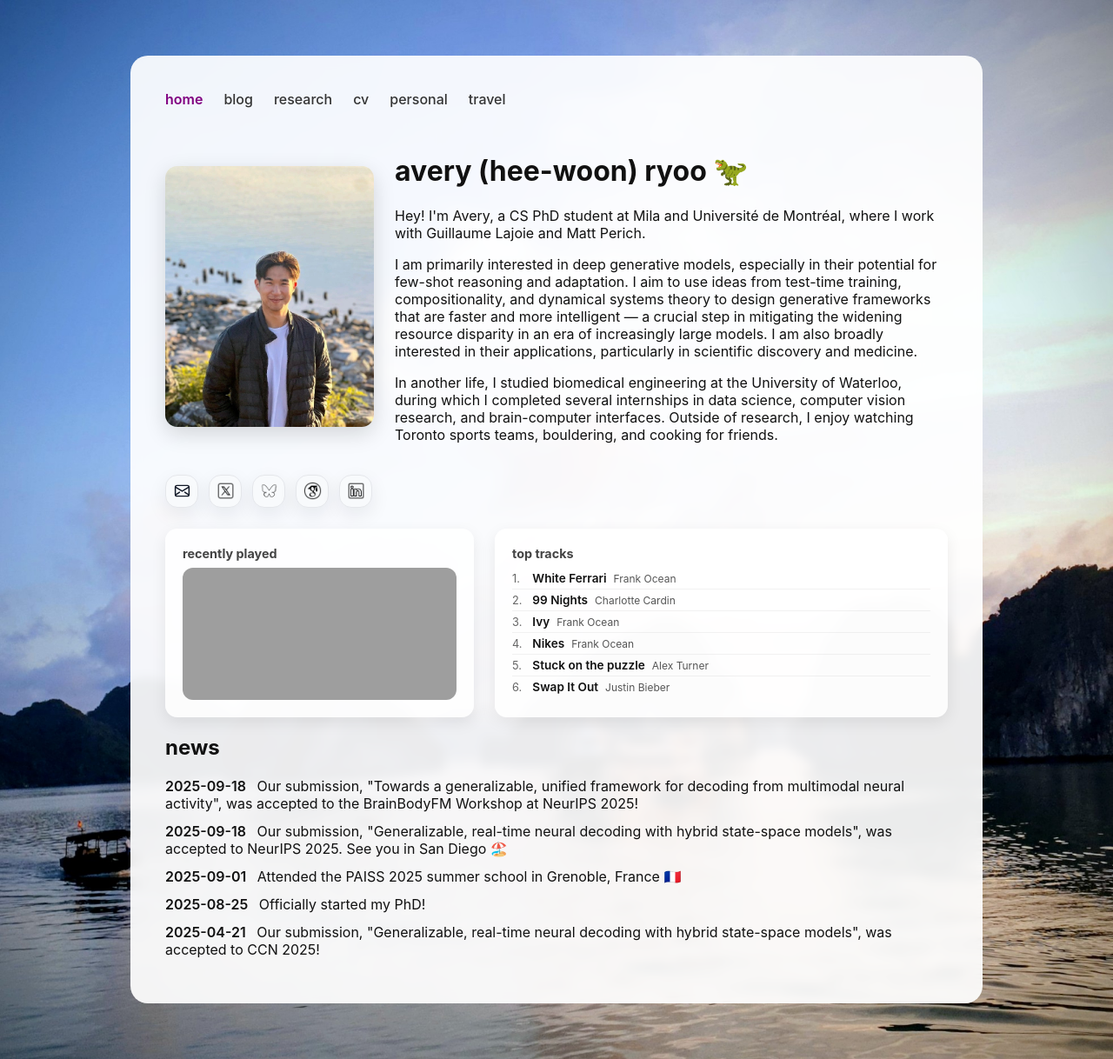
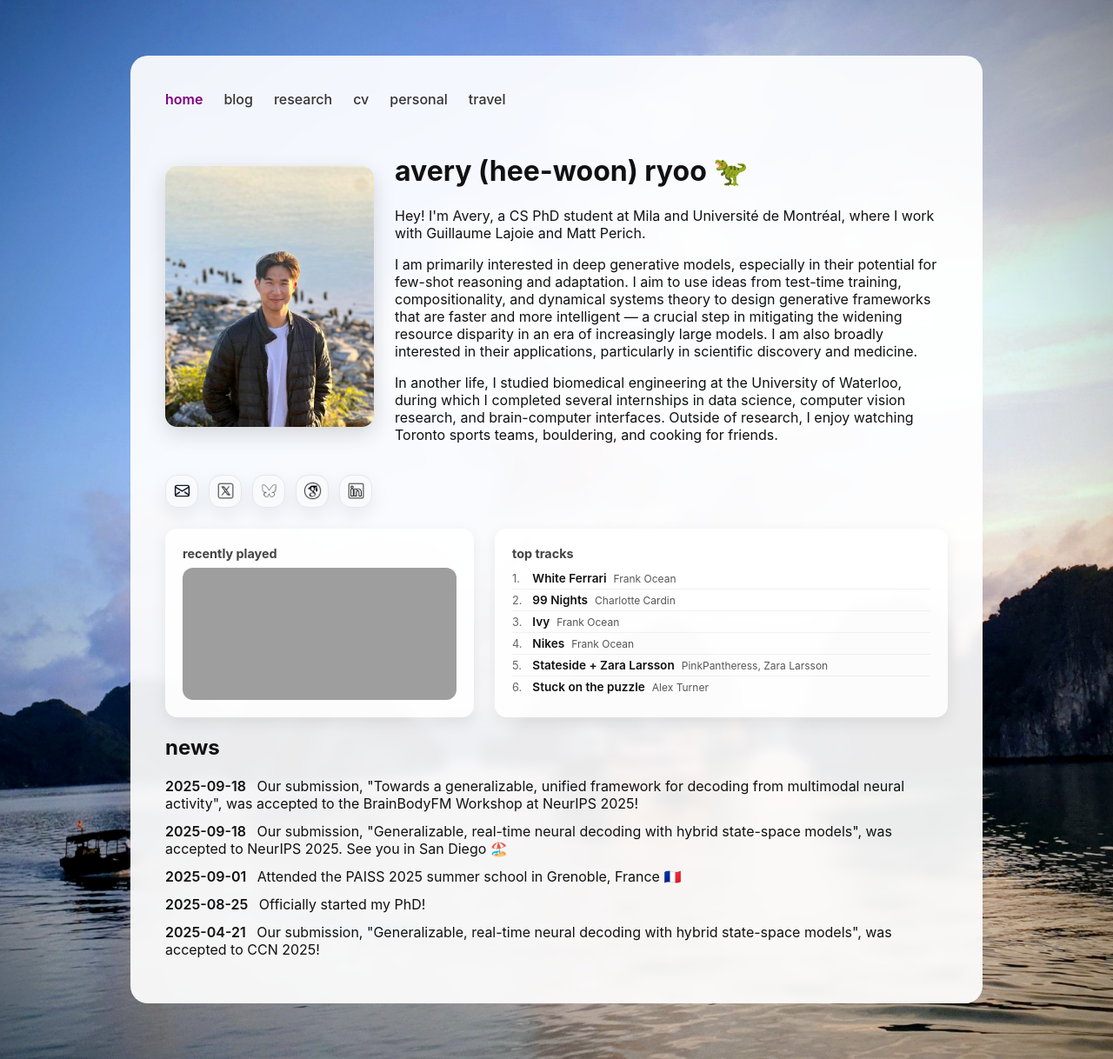
Before and after one commit to averyryoo/averyryoo.github.io, a Jekyll site: the page built from index.md, in a window 1280 px wide. Shown: the whole page at 87% size. Built offline with Jekyll 4.4.1, drawn with Linux system fonts in a browser that asks for light colours; grey boxes are pictures that could not be loaded.

Commit message:
chore: update spotify data

```diff
--- a/_data/spotify.yml
+++ b/_data/spotify.yml
@@ -18,10 +18,10 @@ top_tracks:
 - artist: Frank Ocean
   track: Nikes
   url: https://open.spotify.com/track/19YKaevk2bce4odJkP5L22
+- artist: PinkPantheress, Zara Larsson
+  track: Stateside + Zara Larsson
+  url: https://open.spotify.com/track/1DwscornXpj8fmOmYVlqZt
 - artist: Alex Turner
   track: Stuck on the puzzle
   url: https://open.spotify.com/track/3cUxncrTWSA9lhlQbuIwUY
-- artist: Justin Bieber
-  track: Swap It Out
-  url: https://open.spotify.com/track/5Gbzz2hICxjkf3JiAykSiL
-updated_at: 2026-03-10 20:31 UTC
+updated_at: 2026-03-10 21:30 UTC
```
